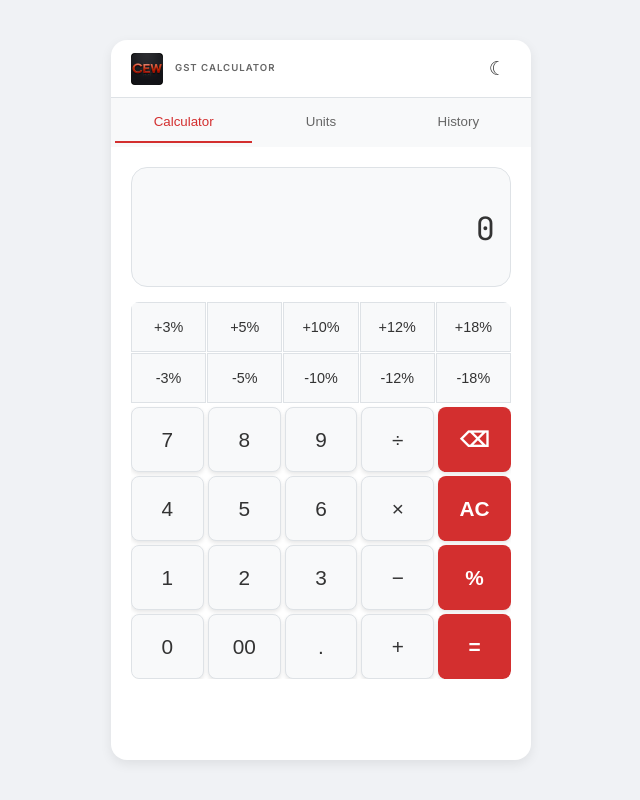
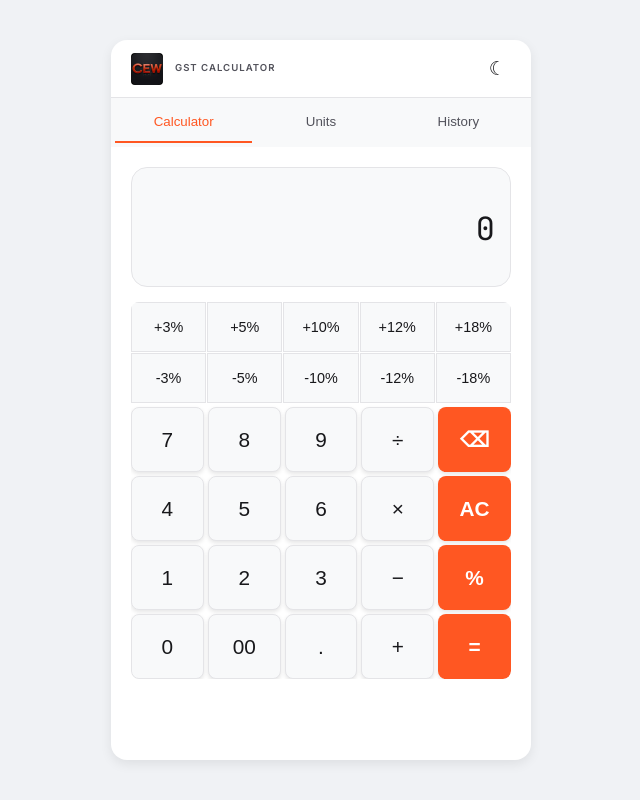
Before and after one commit to Jdevloper275/Jdevloper275.github.io, a website: page index.html in a window 1280 px wide. Both pictures are taken after a click on the button "Toggle Dark Mode". Shown: the whole page, without its empty margins (319-959 px from the left). Drawn offline with Linux system fonts and the light colour scheme.

Commit message:
Enhance Light Mode: Sharper Text Contrast for Premium Look (v20)

```diff
--- a/style.css
+++ b/style.css
@@ -38,14 +38,17 @@
 [data-theme="light"] {
     --bg-app: #ffffff;
     --bg-body: #f0f2f5;
-    --text-main: #333333;
-    --text-secondary: #666666;
-    --accent: #d32f2f;
+    --text-main: #18181b;
+    /* Jet Black for sharp contrast */
+    --text-secondary: #52525b;
+    /* Zinc-600 (Darker, crisper grey) */
+    --accent: #FF5722;
     /* Red */
-    --accent-hover: #b71c1c;
+    --accent-hover: #E64A19;
     --surface: #f8f9fa;
     --surface-hover: #e9ecef;
-    --border: #dee2e6;
+    --border: #e4e4e7;
+    /* Zinc-200 */
     --shadow: 0 4px 12px rgba(0, 0, 0, 0.08);
     /* Lighter shadow */
 }
--- a/sw.js
+++ b/sw.js
@@ -1,4 +1,4 @@
-const CACHE_NAME = 'gst-calc-v19';
+const CACHE_NAME = 'gst-calc-v20';
 const ASSETS = [
     './',
     './index.html',
```
